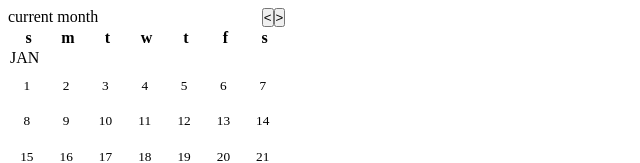
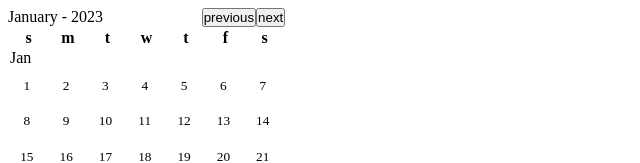
Before and after one commit to AndersonAndrad/poc-date-range-pricker, an Angular app: page / in a window 1280 px wide. Shown: the top 163 px of the page, without its empty margins (0-640 px from the left). Built offline with nearby package versions, Linux system fonts and the light colour scheme.

Commit message:
add to pass to next month and previus month

```diff
--- a/src/app/app.component.html
+++ b/src/app/app.component.html
@@ -1,9 +1,9 @@
 <div class="container">
   <div class="header">
-    <div>current month</div>
+    <div>{{getFullMonth()}} - {{currentYear}}</div>
     <div>
-      <button><</button>
-      <button>></button>
+      <button (click)="previousMonth()">previous</button>
+      <button (click)="nextMonth()">next</button>
     </div>
   </div>
   <table>
@@ -18,7 +18,7 @@
     </thead>
     <tbody>
     <tr>
-      <td colspan="7">JAN</td>
+      <td colspan="7">{{getSmallMonth()}}</td>
     </tr>
     <tr *ngFor="let week of days">
       <td *ngFor="let day of week">
--- a/src/app/app.component.scss
+++ b/src/app/app.component.scss
@@ -40,7 +40,6 @@
     background: transparent;
     border: none;
     padding: 10px 12px;
-    border: none;
 
     &:hover {
       background: none;
--- a/src/app/app.component.ts
+++ b/src/app/app.component.ts
@@ -8,16 +8,16 @@ import {Component} from '@angular/core';
 export class AppComponent {
 
   constructor() {
-    this.makeDays()
+    this.makeDays(new Date(this.currentYear, this.currentMonth))
   }
 
   private date = new Date();
 
   private readonly weekday = [0, 1, 2, 3, 4, 5, 6]
 
-  private currentYear = this.date.getFullYear()
+  public currentYear = this.date.getFullYear()
 
-  private currentMonth = this.date.getMonth()
+  public currentMonth = this.date.getMonth()
 
   private allDays: any[] = []
 
@@ -26,11 +26,11 @@ export class AppComponent {
 
   public days: any;
 
-  getLastDayOfMonth(year: any, month: any) {
+  getLastDayOfMonth(year: number, month: number) {
     return new Date(year, month + 1, 0);
   }
 
-  getFirstDayOfMonth(year: any, month: any) {
+  getFirstDayOfMonth(year: number, month: number) {
     return new Date(year, month, 1);
   }
 
@@ -77,8 +77,6 @@ export class AppComponent {
   public verifyRange() {
     this.days.map((week: IDay[]) => {
       week.map(day => {
-
-
         if (
           this.startDate &&
           this.endDate &&
@@ -93,22 +91,47 @@ export class AppComponent {
     this.days.map((week: IDay[]) => {
       week.map(day => {
         if(day.id === dayId) return
-
         day.selected = false;
         day.inRange = false;
       })
     })
   }
 
-  public makeDays() {
+  public previousMonth(){
+    this.currentMonth--
+
+    if(this.currentMonth < 0){
+      this.currentMonth = 11
+      this.currentYear--
+    }
+
+    const newDate = new Date(this.currentYear, this.currentMonth)
+
+    this.makeDays(newDate)
+  }
+
+  public nextMonth(){
+    this.currentMonth++
+
+    if(this.currentMonth > 11){
+      this.currentMonth = 0
+      this.currentYear++
+    }
+
+    const newDate = new Date(this.currentYear, this.currentMonth)
+
+    this.makeDays(newDate)
+  }
+
+  public makeDays(date: Date) {
     const lastDayCurrentMonth = this.getLastDayOfMonth(
-      this.date.getFullYear(),
-      this.date.getMonth(),
+      this.currentYear,
+      this.currentMonth,
     );
 
     const firstDayCurrentMonth = this.getFirstDayOfMonth(
-      this.date.getFullYear(),
-      this.date.getMonth(),
+      this.currentYear,
+      this.currentMonth,
     );
 
     const startWeekdays = this.weekday[firstDayCurrentMonth.getDay()]
@@ -135,7 +158,10 @@ export class AppComponent {
       matrix[k].push({
         id: this.base64(),
         day: list[i],
-        fullDate: new Date(this.currentYear, this.currentMonth + 1, list[i], 0, 0, 0, 0),
+        fullDate: new Date(
+          this.currentYear,
+          this.currentMonth,
+          list[i], 0, 0, 0, 0),
         inRange: false,
         selected: false
       });
@@ -160,6 +186,22 @@ export class AppComponent {
 
     return this.endDate.id === dayId
   }
+
+  public getFullMonth(){
+    // if((this.currentMonth - 1) < 0){
+    //   return fullMonth[0]
+    // }
+
+    return fullMonth[this.currentMonth]
+  }
+
+  public getSmallMonth(){
+    // if((this.currentMonth) < 0){
+    //   return smallMonth[0]
+    // }
+
+    return smallMonth[this.currentMonth]
+  }
 }
 
 interface IDay {
@@ -169,3 +211,32 @@ interface IDay {
   inRange: boolean;
   selected: boolean;
 }
+
+const fullMonth= [
+  "January",
+  "February",
+  "March",
+  "April",
+  "May",
+  "June",
+  "July",
+  "August",
+  "September",
+  "October",
+  "November",
+  "December"
+];
+
+const smallMonth = [
+  "Jan",
+  "Feb",
+  "Mar",
+  "Apr",
+  "May",
+  "Jun",
+  "Jul",
+  "Aug",
+  "Sep",
+  "Oct",
+  "Nov",
+  "Dec"]
```
